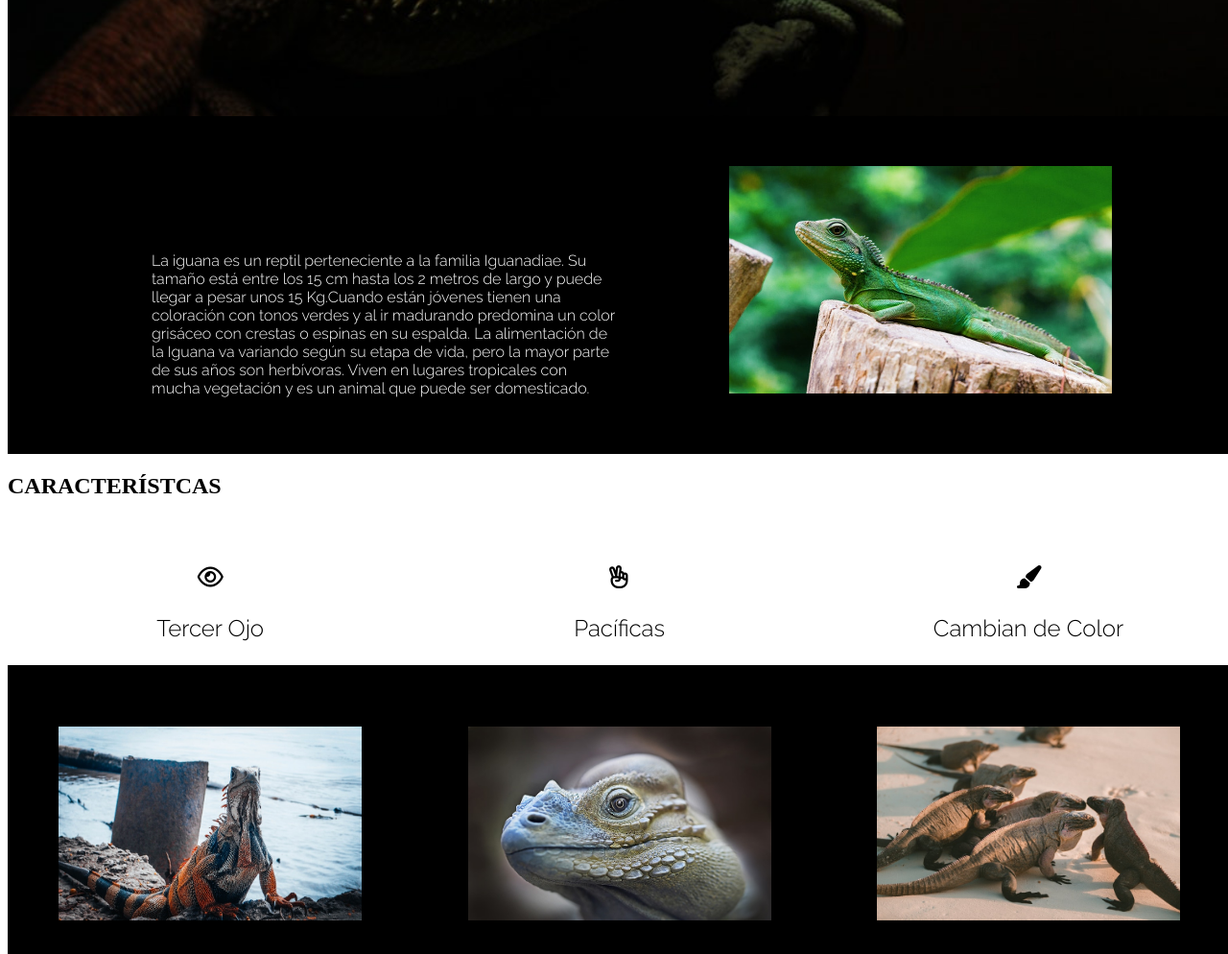
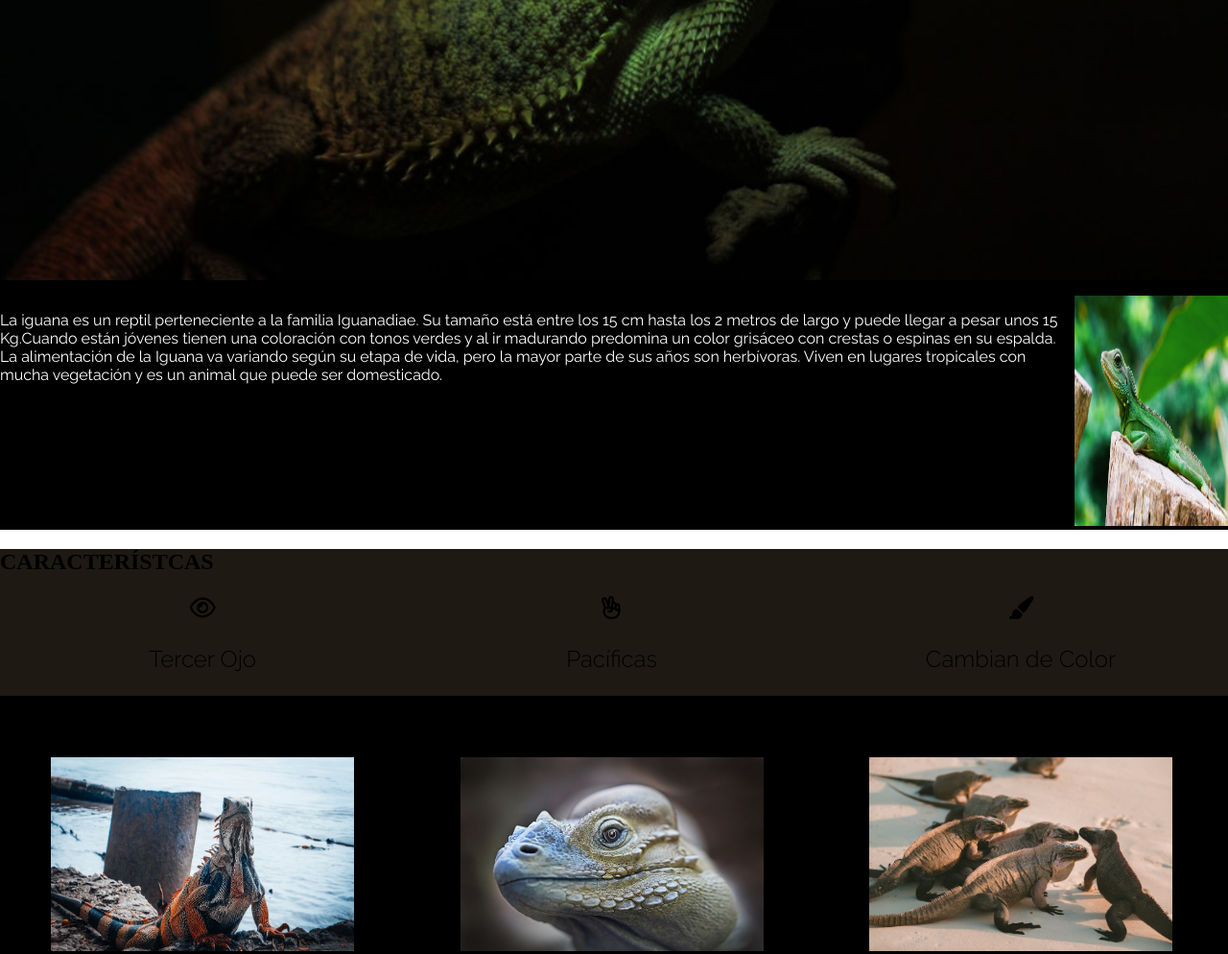
Before and after one commit to P4TR1CK01/Iguana_page, a plain HTML site: page index.html in a window 1280 px wide. Shown: the part 680-1674 px from the top of the page at 96% size. Drawn offline with Linux system fonts and the light colour scheme.

Commit message:
corregir desc-section

```diff
--- a/assets/css/style.css
+++ b/assets/css/style.css
@@ -5,8 +5,6 @@
 header {
     background-color: black;
     text-align: center;
-}
-header h1 {
     color: #fff;
     font-family: "Raleway", sans-serif;
     font-optical-sizing: auto;
@@ -15,45 +13,29 @@ header h1 {
     font-size: 3rem;
     margin: 0;
     padding: 0.3rem 0;
+    text-align: center;
 }
 .desc-section {
+    width: 100%;
+    font-family: "Raleway", sans-serif;
     background-color: black;
     color: #fff;
-    height: 348px;
+
 }
 .desc-section img {
-    width: 399px;
-    height: 237px;
+    width: 10rem;
+    height: 15rem;
 }
-.desc-section p {
+
+.row {
+    display: flex;
+    justify-content: center;
+}
+
+#section h2 {
+
+    background-color: #1E1A13;
     font-family: "Raleway", sans-serif;
-    font-optical-sizing: auto;
-    font-weight: 300;
-    font-style: normal;
-}
-#iguana01 {
-    display: inline-block;
-    width: 38%;
-    padding: 4rem 4rem 0 150px;
-}
-#iguana02 {
-    display: inline-block;
-    width: 30%;
-    padding: 3rem;
-}
-.icons-section {
-    background-color: #1E1A13;
-    height: 348px;
-}
-#section h2 {
-    margin: 0;
-    font-family: "Raleway", sans-serif;
-    font-optical-sizing: auto;
-    font-weight: 500;
-    font-style: normal;
-    text-align: center;
-    font-size: 2.5rem;
-    padding-top: 4.3rem;
 }
 .icon01, .icon02, .icon03 {
     display: inline-block;
@@ -64,22 +46,10 @@ header h1 {
     font-weight: 300;
     font-style: normal;
     font-size: 1.5rem;
-    padding-top: 3rem;
+    background-color: #1E1A13
 }
-.icons-section i {
-    font-size: 3.5rem;
-    background: #1E1A13 0% 0%
-    no-repeat padding-box;
-    opacity: 0.98;
-}
-.icona {
-    position: relative;
-    left: 8rem;
-}
-.iconc {
-    position: relative;
-    right: 8rem;
-}
+
+
 
 .igu-pics {
     background-color: black;
--- a/index.html
+++ b/index.html
@@ -1,32 +1,42 @@
 <!DOCTYPE html>
 <html lang="en">
+
 <head>
     <meta charset="UTF-8">
     <meta name="viewport" content="width=device-width, initial-scale=1.0">
     <title>Iguana Page</title>
     <link rel="preconnect" href="https://fonts.googleapis.com">
     <link rel="preconnect" href="https://fonts.gstatic.com" crossorigin>
-    <link href="http://fonts.googleapis.com/css2?family=Raleway:ital,wght@0,100..900;1;100..900&display=swap" rel="stylesheet">
-    <link rel="stylesheet" href="https://cdnjs.cloudflare.com/ajax/libs/font-awesome/6.5.1/css/all.min.css" integrity="sha512-DTOQO9RWCH3ppGqcWaEA1BIZOC6xxalwEsw9c2QQeAIftl+Vegovlnee1c9QX4TctnWMn13TZye+giMm8e2LwA==" crossorigin="anonymous" referrerpolicy="no-referrer"/>
+    <link href="http://fonts.googleapis.com/css2?family=Raleway:ital,wght@0,100..900;1;100..900&display=swap"
+        rel="stylesheet">
+    <link rel="stylesheet" href="https://cdnjs.cloudflare.com/ajax/libs/font-awesome/6.5.1/css/all.min.css"
+        integrity="sha512-DTOQO9RWCH3ppGqcWaEA1BIZOC6xxalwEsw9c2QQeAIftl+Vegovlnee1c9QX4TctnWMn13TZye+giMm8e2LwA=="
+        crossorigin="anonymous" referrerpolicy="no-referrer" />
     <link rel="stylesheet" href="assets/css/style.css">
 </head>
-<body>
-    <div class="container">
+
+<body class="container">
     <header>
         <h1>IGUANAS</h1>
         <img src="assets/img/bg-header.jpg" alt="iguana majestuosa">
     </header>
-        <main>
     <article class="desc-section">
-        <div id="iguana01">
-            <p>La iguana es un reptil perteneciente a la      familia Iguanadiae. Su tamaño está entre los 15 cm hasta los 2 metros de largo y puede llegar a pesar unos 15 Kg.Cuando están jóvenes tienen una coloración con tonos verdes y al ir madurando predomina un color grisáceo con crestas o espinas en su espalda. La alimentación de la Iguana va variando según su etapa de vida, pero la mayor parte de sus años son herbívoras. Viven en lugares tropicales con mucha vegetación y es un animal que puede ser domesticado.</p>
+        <div class="row">
+            <div class="col-6">
+                <p>La iguana es un reptil perteneciente a la familia Iguanadiae. Su tamaño está entre los 15 cm
+                    hasta los 2 metros de largo y puede llegar a pesar unos 15 Kg.Cuando están jóvenes tienen una
+                    coloración con tonos verdes y al ir madurando predomina un color grisáceo con crestas o espinas
+                    en su espalda. La alimentación de la Iguana va variando según su etapa de vida, pero la mayor
+                    parte de sus años son herbívoras. Viven en lugares tropicales con mucha vegetación y es un
+                    animal que puede ser domesticado.</p>
             </div>
-        <div id="iguana02">
+            <div class="col-6" id="iguana02">
                 <img src="assets/img/iguana-1.jpg" alt="Iguana verde en tronco">
             </div>
+        </div>
     </article>
-        <section class="icon-section">
-            <h2>CARACTERÍSTCAS</h2>
+    <section class="icons" style="background-color: #1E1A13;">
+        <h2 class="h2-">CARACTERÍSTCAS</h2>
         <div class="icon01">
             <i class="fa-regular fa-eye"></i>
             <p>Tercer Ojo</p>
@@ -51,7 +61,6 @@
             <img src="assets/img/iguana-4.jpg" alt="iguanas grupo">
         </div>
     </section>
-        </main>
     <footer>
         <div>
             <a href="Visita https://www.anipedia.net/iguanas/iguana-verde/ para conocer más.">
@@ -63,4 +72,5 @@
     </footer>
     </div>
 </body>
+
 </html>
```
Lines whose indentation alone changed are shown as unchanged.
